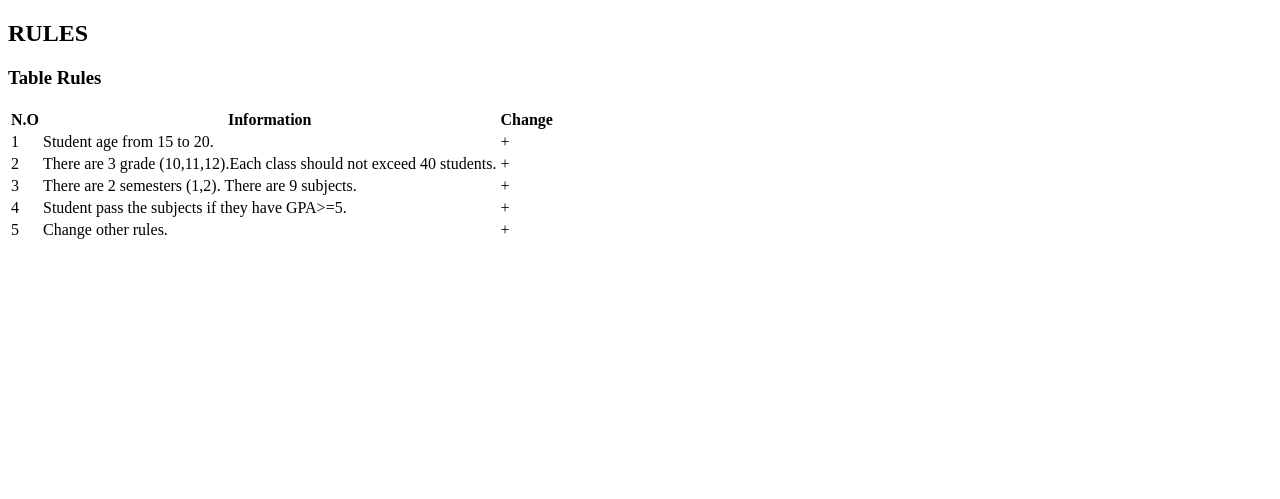
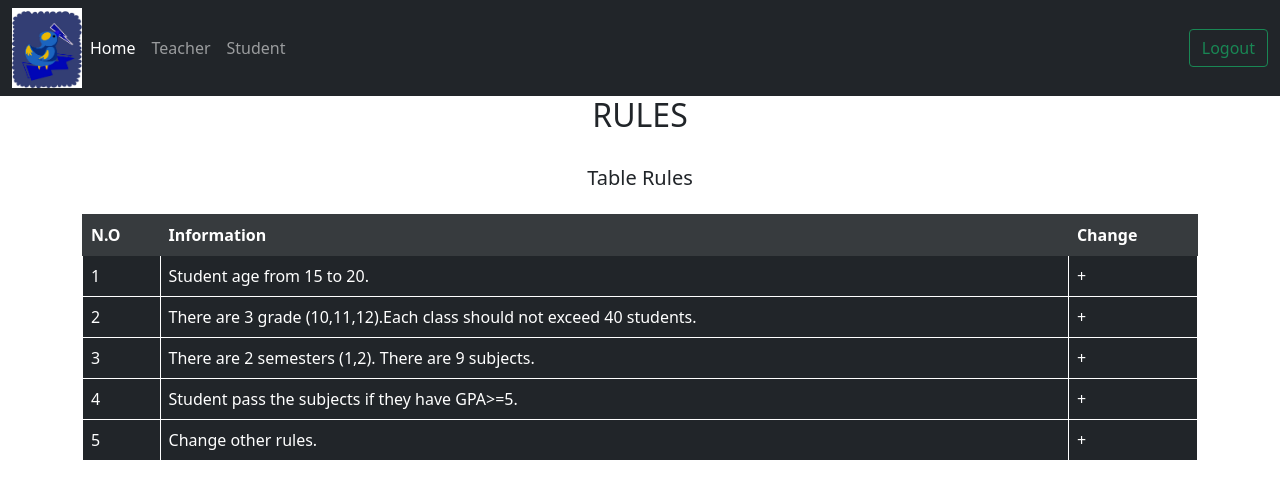
Before and after one commit to taii217/StudentManagement, a Django app: template studentManagement/management/templates/viewRules.html in a window 1280 px wide. Shown: the top 499 px of the page. Run offline with Django 3.2, Linux system fonts and the light colour scheme; the template is opened without the code that fills it, so the values that code supplies are empty; some libraries are stand-ins or nearby versions.

Commit message:
setting rules

```diff
--- a/studentManagement/management/templates/viewRules.html
+++ b/studentManagement/management/templates/viewRules.html
@@ -1,18 +1,8 @@
-<!doctype html>
-<html lang="en">
-  <head>
-  	<title>View Rules</title>
-    <meta charset="utf-8">
-    <meta name="viewport" content="width=device-width, initial-scale=1, shrink-to-fit=no">
+{% extends 'main.html' %}
+{% load static %}
+{% block content %}
+<link rel="stylesheet" href="{% static 'css\rules.css' %}">
 
-	<link href='https://fonts.googleapis.com/css?family=Roboto:400,100,300,700' rel='stylesheet' type='text/css'>
-
-	<link rel="stylesheet" href="https://stackpath.bootstrapcdn.com/font-awesome/4.7.0/css/font-awesome.min.css">
-
-	<link rel="stylesheet" href="css/style.css">
-
-	</head>
-	<body>
 <section class="ftco-section">
 	<div class="container">
 		<div class="row justify-content-center">
@@ -24,14 +14,12 @@
 			<div class="col-md-12">
 				<h3 class="h5 mb-4 text-center">Table Rules</h3>
 				<div class="table-wrap">
-						<table class="table">
+					<table class="table table-dark table-bordered table-hover">
 						<thead class="thead-primary">
-						    <tr>
-
+							<tr class="table-active">
 								<th>N.O</th>
 								<th>Information</th>
 								<th>Change</th>
-
 							</tr>
 						</thead>
 						<tbody>
@@ -46,13 +34,13 @@
 									<span> + </span>
 								</td>
 							</tr>
-
 							<tr class="alert" role="alert">
 								<td>
 									<span> 2 </span>
 								</td>
 								<td>
-									<span> There are 3 grade (10,11,12).Each class should not exceed 40 students. </span>
+									<span> There are 3 grade (10,11,12).Each class should not exceed 40 students.
+									</span>
 								</td>
 								<td>
 									<span> + </span>
@@ -80,12 +68,9 @@
 									<span> + </span>
 								</td>
 							</tr>
-
-
 							<tr class="alert" role="alert">
-
 								<td>
-						    		<span> 5</span>
+									<span>5</span>
 								</td>
 								<td>
 									<span> Change other rules. </span>
@@ -100,11 +85,4 @@
 		</div>
 	</div>
 </section>
-
-	<script src="js/jquery.min.js"></script>
-  <script src="js/popper.js"></script>
-  <script src="js/bootstrap.min.js"></script>
-  <script src="js/main.js"></script>
-
-	</body>
-</html>
+{% endblock %}
--- a/studentManagement/management/urls.py
+++ b/studentManagement/management/urls.py
@@ -7,4 +7,5 @@ urlpatterns = [
     path('login/',views.login,name="login"),
     path('logout/',views.logout,name="logout"),
     path('register/',views.register,name="register"),
+    path('rules/',views.rules,name="rules"),
 ]
--- a/studentManagement/management/views.py
+++ b/studentManagement/management/views.py
@@ -13,3 +13,6 @@ def logout(request):
 
 def register(request):
     return render(request,'register.html')
+
+def rules(request):
+    return render(request,'viewRules.html')
```
Also changed, not shown: studentManagement/static/css/rules.css (added). Lines whose indentation alone changed are shown as unchanged.
